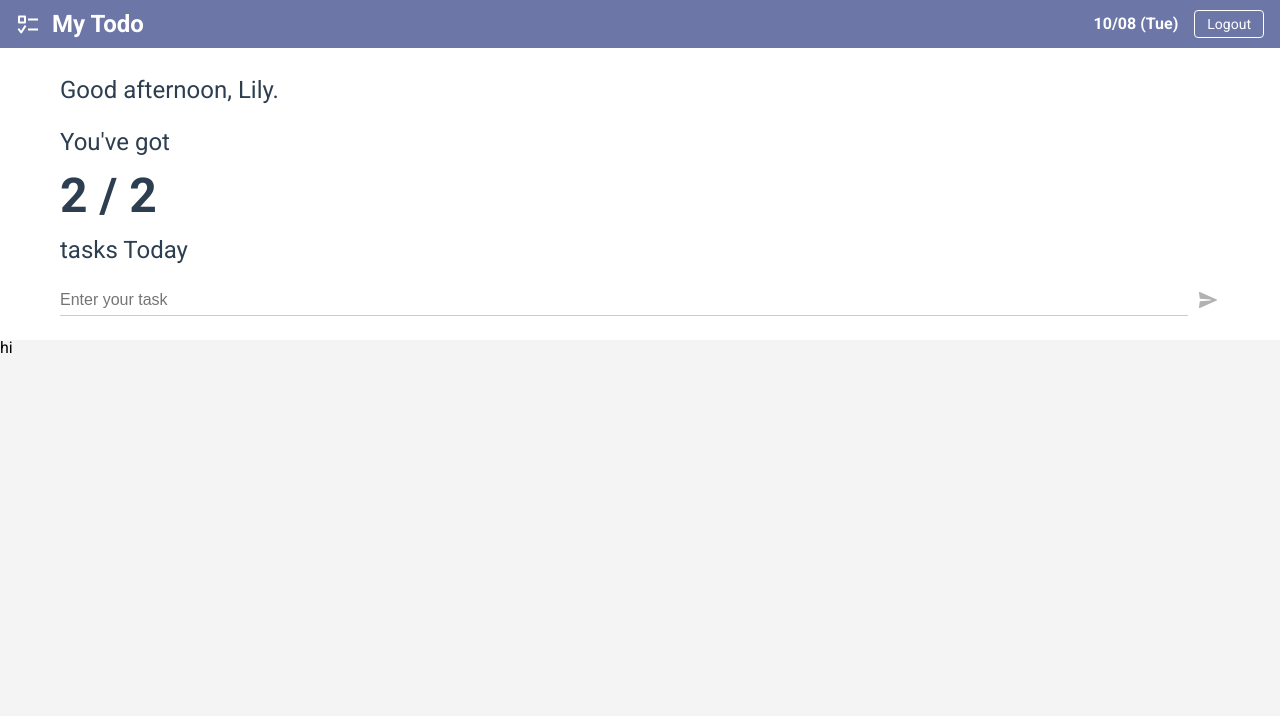
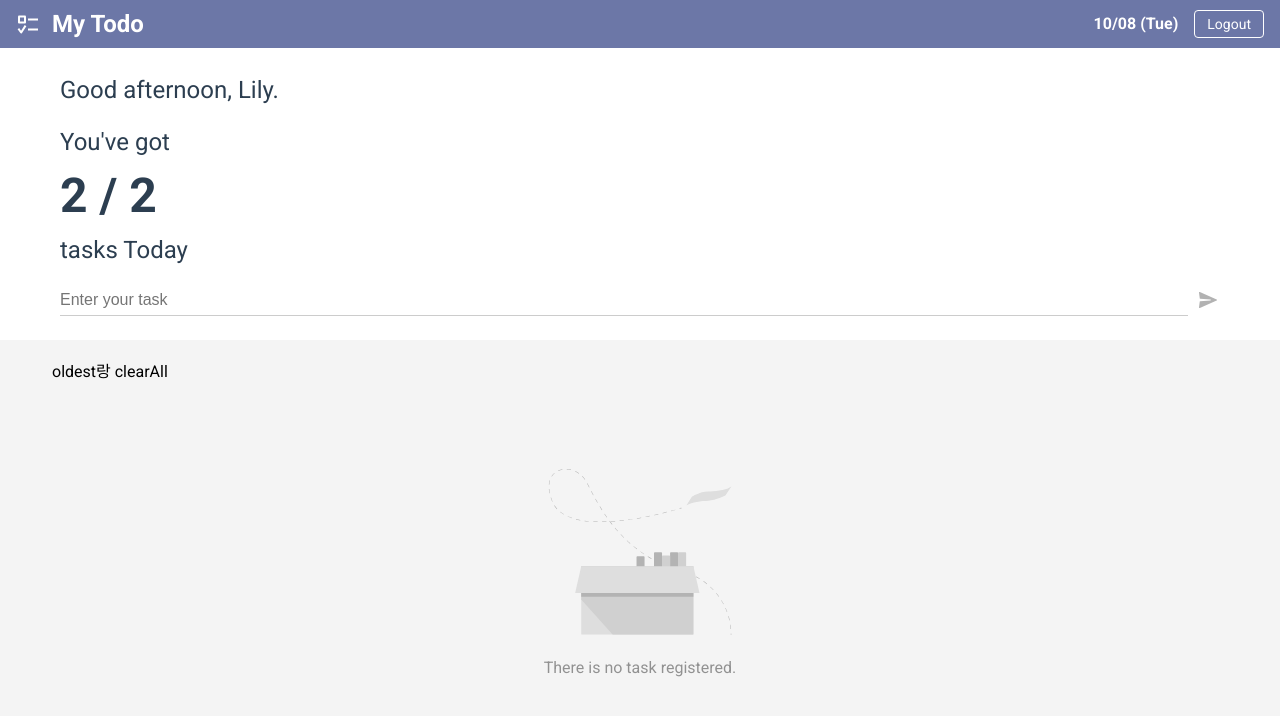
Before and after one commit to act-24-2nd-newbie/john-client, a React (Vite) app: page /home in a window 1280 px wide. Shown: the top 716 px of the page. Built offline with nearby package versions, Linux system fonts and the light colour scheme; sample sign-in values are in the browser's storage.

Commit message:
add story 5

```diff
--- a/src/components/TextField.module.css
+++ b/src/components/TextField.module.css
@@ -53,8 +53,7 @@
             & .clear-button {
                 width: 20px;
                 height: 20px;
-                background-repeat: no-repeat;
-                background-image: url("../assets/ic_delete.svg");
+                background: url("../assets/ic_delete.svg") no-repeat;
                 cursor: pointer;
             }
         }
@@ -70,8 +69,7 @@
         & .send-button {
             width: 20px;
             height: 20px;
-            background-repeat: no-repeat;
-            background-image: url("../assets/ic_send.svg");
+            background: url("../assets/ic_send.svg") no-repeat;
             cursor: pointer;
 
             &.disabled {
--- a/src/pages/HomePage.jsx
+++ b/src/pages/HomePage.jsx
@@ -29,7 +29,11 @@ export default function HomePage() {
                 </div>
             </div>
             <div className={styles['todo-list-wrapper']}>
-                hi
+                <div>oldest랑 clearAll</div>
+                <div className={styles['empty-wrapper']}>
+                    <div className={styles['empty-image-wrapper']}/>
+                    <div className={styles['empty-text-wrapper']}>There is no task registered.</div>
+                </div>
             </div>
         </div>
     )
--- a/src/pages/HomePage.module.css
+++ b/src/pages/HomePage.module.css
@@ -13,10 +13,11 @@
         padding: 24px 60px;
         color: #2C3E50;
 
-        & .text-wrapper{
+        & .text-wrapper {
             line-height: 1.5;
         }
-        & .number-wrapper{
+
+        & .number-wrapper {
             font-size: 48px;
             font-weight: 700;
             line-height: 72px;
@@ -26,5 +27,29 @@
     & .todo-list-wrapper {
         flex: 1;
         background-color: #f4f4f4;
+        position: relative;
+        padding: 24px 52px;
+
+        & .empty-wrapper {
+            position: absolute;
+            top: 50%;
+            left: 50%;
+            transform: translate(-50%, -50%);
+            display: flex;
+            align-items: center;
+            flex-direction: column;
+            gap: 16px;
+
+            & > .empty-image-wrapper {
+                width: 240px;
+                height: 180px;
+                background: url("../assets/illust_empty.svg") no-repeat;
+            }
+
+            & > .empty-text-wrapper {
+                line-height: 1.5;
+                opacity: 0.4;
+            }
+        }
     }
 }
```
Also changed, not shown: src/assets/illust_empty.svg (added).
